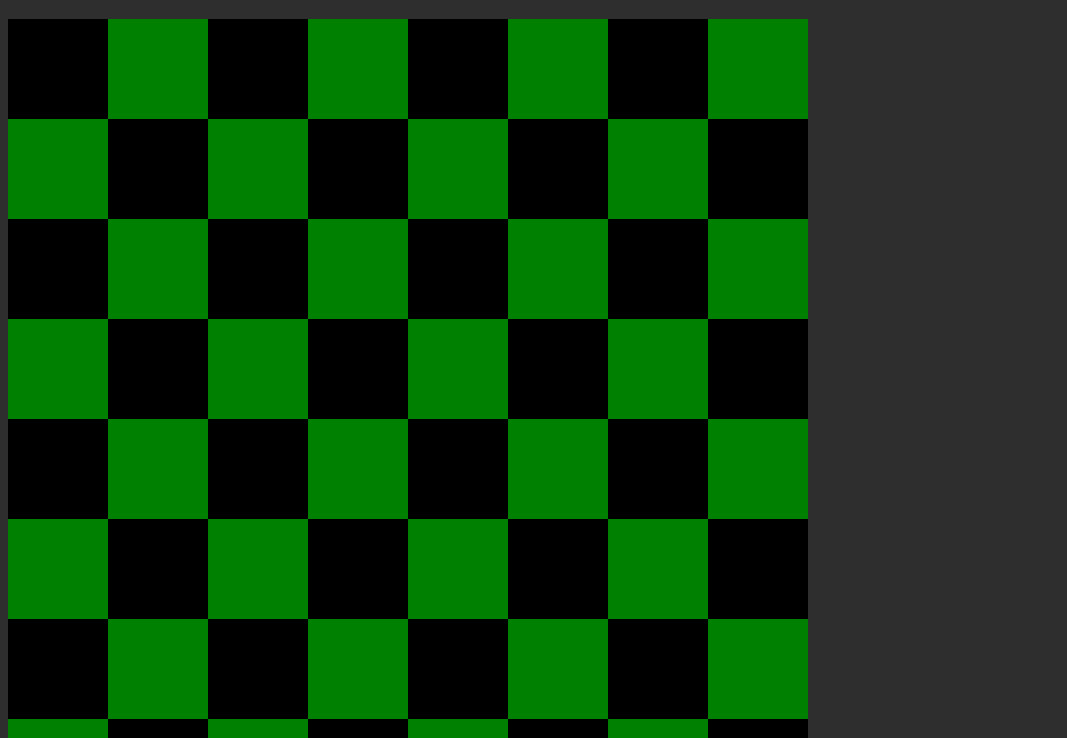
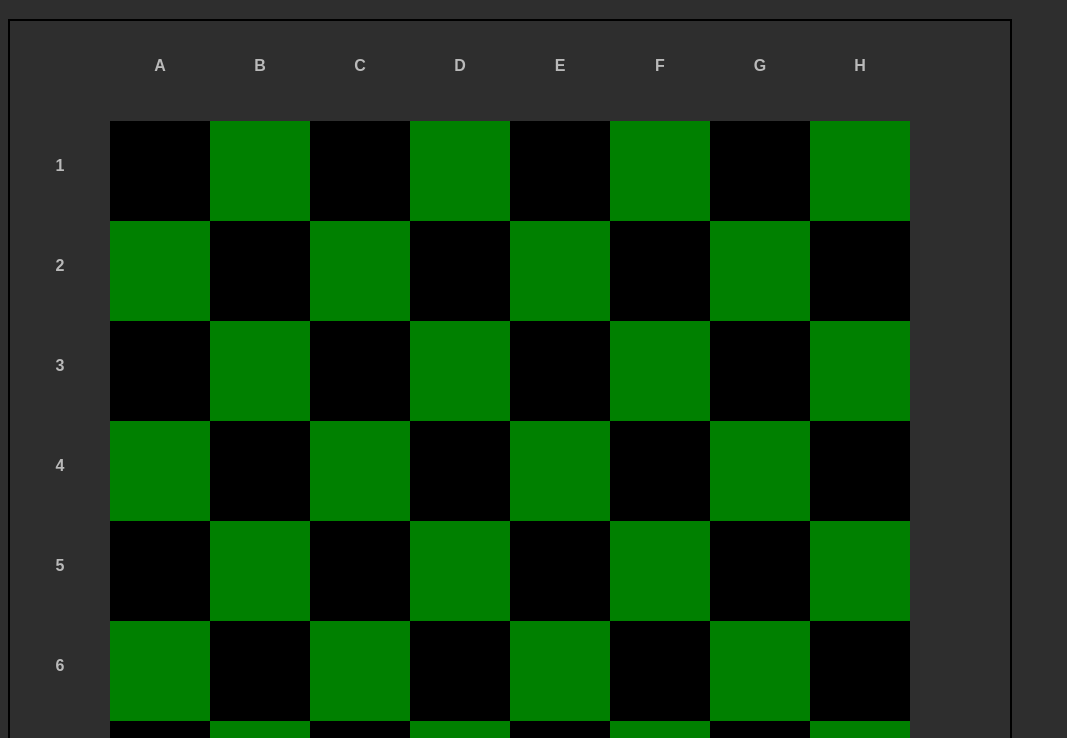
Before and after one commit to p-servus/FunnyGameCollection, a plain HTML site: page Client/Static/index.html in a window 1280 px wide. Shown: the part 62-800 px from the top of the page, without its empty margins (0-1067 px from the left). Drawn offline with Linux system fonts and the light colour scheme.

Commit message:
adds labels to the chess board

```diff
--- a/Client/Static/View/BoardView.js
+++ b/Client/Static/View/BoardView.js
@@ -1,17 +1,58 @@
+const SvgNameSpace = 'http://www.w3.org/2000/svg'
+
 export default class BoardView {
+    static labelsByDimension = [
+        ['A', 'B', 'C', 'D', 'E', 'F', 'G', 'H'],
+        ['1', '2', '3', '4', '5', '6', '7', '8'],
+    ]
+
     constructor(containerDom) {
         this._containerDom = containerDom
+
+        this.fieldLength = 100
+
+        this._mainSvgDom = document.createElementNS(SvgNameSpace, 'svg')
+        this._mainSvgDom.setAttributeNS(null, 'width',  `${(8 + 2) * this.fieldLength}px`)
+        this._mainSvgDom.setAttributeNS(null, 'height', `${(8 + 2) * this.fieldLength}px`)
+        this._containerDom.appendChild(this._mainSvgDom)
     }
 
     Render() {
-        const svgNameSpace = 'http://www.w3.org/2000/svg'
-        const fieldLength = 100
+        this.RenderLabelsInX()
+        this.RenderLabelsInY()
+        this.RenderMainBoard()
+    }
 
-        const chessMainSvg = document.createElementNS(svgNameSpace, 'svg')
-        chessMainSvg.setAttributeNS(null, 'width', `${8 * fieldLength}px`)
-        chessMainSvg.setAttributeNS(null, 'height', `${8 * fieldLength}px`)
-        this._containerDom.appendChild(chessMainSvg)
+    RenderLabelsInX() {
+        this.RenderLabelsInDimension(0)
+    }
 
+    RenderLabelsInY() {
+        this.RenderLabelsInDimension(1)
+    }
+
+    RenderLabelsInDimension(dimension) {
+        for(let index = 0; index < 8; index++) {
+            const textDom = document.createElementNS(SvgNameSpace, 'text')
+            // textDom.setAttributeNS(null, 'fill', 'red')
+            textDom.setAttributeNS(null, 'text-anchor', 'middle')
+
+            if(dimension == 0) {
+                textDom.setAttributeNS(null, 'x', `${index * 100 + 150}px`)
+                textDom.setAttributeNS(null, 'y', `${50}px`)
+            }
+
+            if(dimension == 1) {
+                textDom.setAttributeNS(null, 'x', `${50}px`)
+                textDom.setAttributeNS(null, 'y', `${index * 100 + 150}px`)
+            }
+
+            textDom.textContent = BoardView.labelsByDimension[dimension][index]
+            this._mainSvgDom.appendChild(textDom)
+        }
+    }
+
+    RenderMainBoard() {
         //TODO: please use me!
         const labels = {
             horizontal: ['A', 'B', 'C', 'D', 'E', 'F', 'G', 'H'],
@@ -19,12 +60,12 @@ export default class BoardView {
         }
         for (let x = 0; x < 8; x++) {
             for (let y = 0; y < 8; y++) {
-                const field = document.createElementNS(svgNameSpace, 'g')
-                const rect = document.createElementNS(svgNameSpace, 'rect')
-                rect.setAttributeNS(null, 'width', `${fieldLength}px`)
-                rect.setAttributeNS(null, 'height', `${fieldLength}px`)
-                rect.setAttributeNS(null, 'x', `${x * fieldLength}px`)
-                rect.setAttributeNS(null, 'y', `${y * fieldLength}px`)
+                const field = document.createElementNS(SvgNameSpace, 'g')
+                const rect = document.createElementNS(SvgNameSpace, 'rect')
+                rect.setAttributeNS(null, 'width', `${this.fieldLength}px`)
+                rect.setAttributeNS(null, 'height', `${this.fieldLength}px`)
+                rect.setAttributeNS(null, 'x', `${x * this.fieldLength + 100}px`)
+                rect.setAttributeNS(null, 'y', `${y * this.fieldLength + 100}px`)
 
                 const color = (x + y) % 2 == 0
                     ? 'black'
@@ -33,7 +74,7 @@ export default class BoardView {
                 rect.setAttributeNS(null, 'fill', color)
 
                 field.appendChild(rect)
-                chessMainSvg.appendChild(field)
+                this._mainSvgDom.appendChild(field)
             }
         }
     }
--- a/Client/Static/index.html
+++ b/Client/Static/index.html
@@ -10,6 +10,15 @@
 			color: rgb(186, 186, 186);
 			font-family: sans-serif;
 		}
+
+		svg {
+			border: 2.5px solid black;
+		}
+
+		svg text {
+			fill: rgb(186, 186, 186);
+			font-weight: bold;
+		}
 	</style>
 	<script type="module" src="index.js"></script>
 </head>
```
